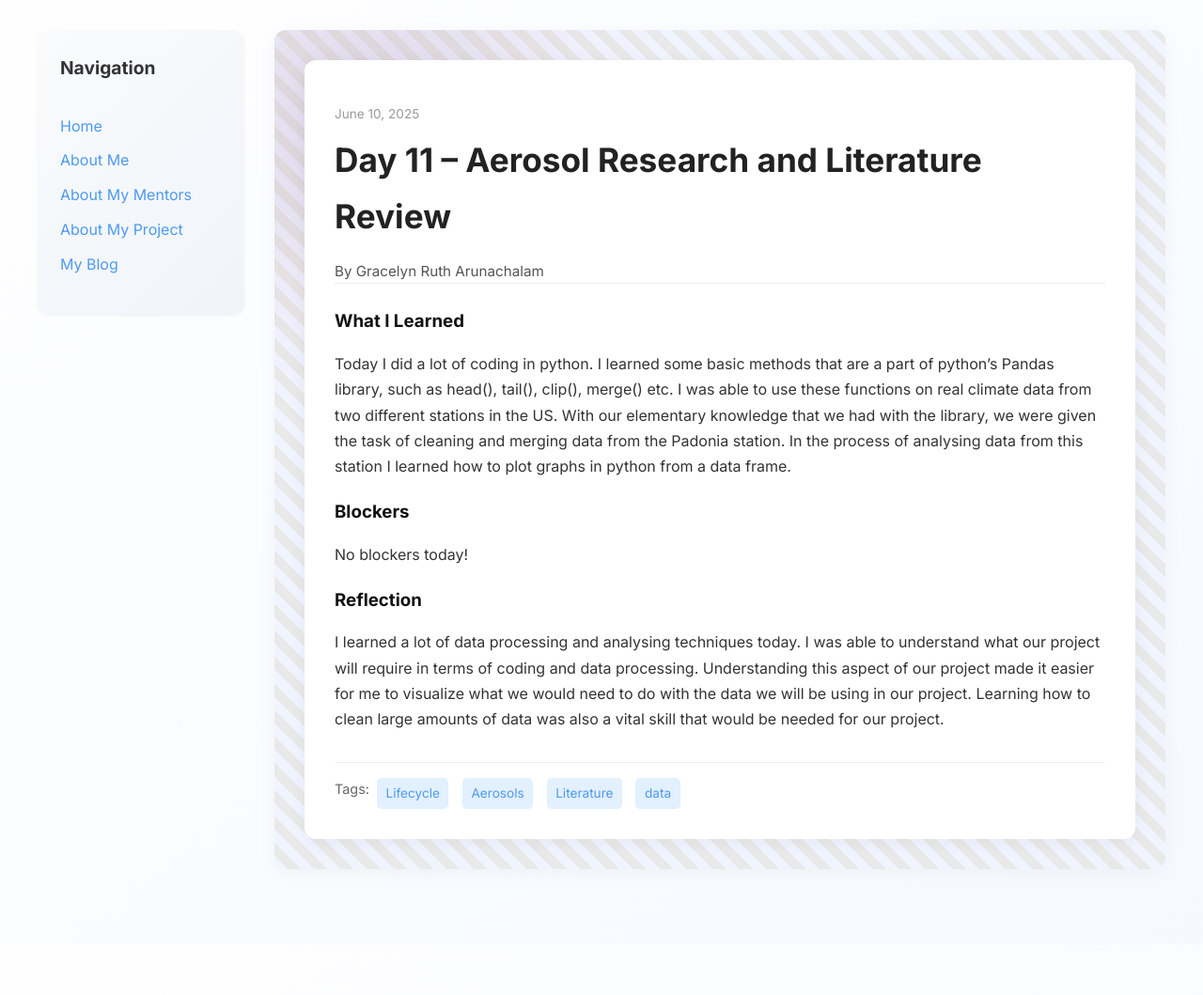
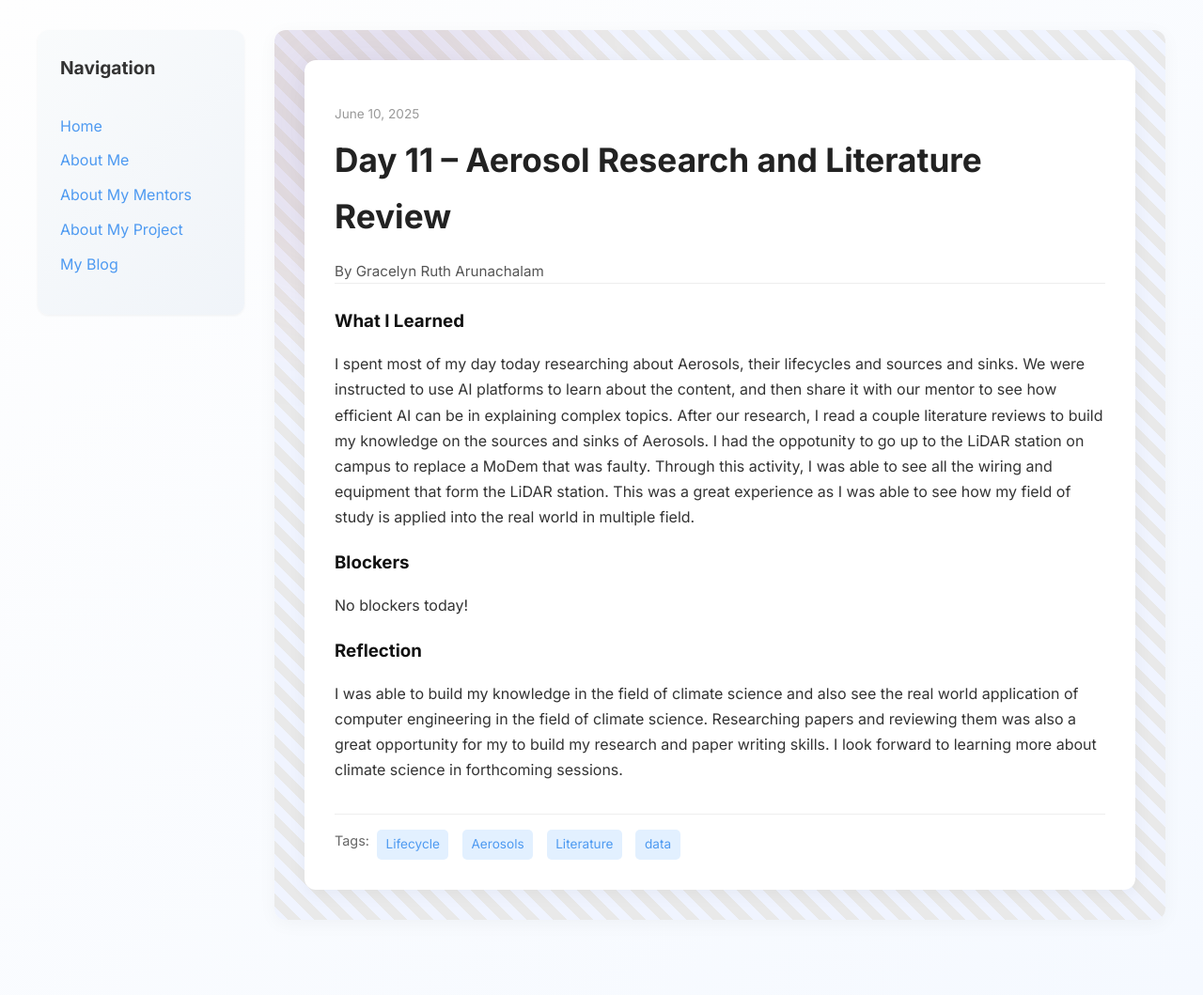
Before and after one commit to GracelynRuth/GracelynRuth.github.io, a Jekyll site: the page built from _posts/2025-06-10-day-11.md, in a window 1280 px wide. Shown: the whole page at 94% size. Built offline with Jekyll 4.4.1, drawn with Linux system fonts in a browser that asks for light colours; before the commit the page ends 1005 px from its top, so only the background shows below that.

Commit message:
Update 2025-06-10-day-11.md

```diff
--- a/_posts/2025-06-10-day-11.md
+++ b/_posts/2025-06-10-day-11.md
@@ -7,11 +7,11 @@ permalink: /day11.html
 tags: ["Lifecycle", "Aerosols", "Literature", "data"]
 
 what_i_learned: |
-  Today I did a lot of coding in python. I learned some basic methods that are a part of python's Pandas library, such as head(), tail(), clip(), merge() etc. I was able to use these functions on real climate data from two different stations in the US. With our elementary knowledge that we had with the library, we were given the task of cleaning and merging data from the Padonia station. In the process of analysing data from this station I learned how to plot graphs in python from a data frame.
+  I spent most of my day today researching about Aerosols, their lifecycles and sources and sinks. We were instructed to use AI platforms to learn about the content, and then share it with our mentor to see how efficient AI can be in explaining complex topics. After our research, I read a couple literature reviews to build my knowledge on the sources and sinks of Aerosols. I had the oppotunity to go up to the LiDAR station on campus to replace a MoDem that was faulty. Through this activity, I was able to see all the wiring and equipment that form the LiDAR station. This was a great experience as I was able to see how my field of study is applied into the real world in multiple field.
 
 blockers: |
   No blockers today!
 
 reflection: |
-  I learned a lot of data processing and analysing techniques today. I was able to understand what our project will require in terms of coding and data processing. Understanding this aspect of our project made it easier for me to visualize what we would need to do with the data we will be using in our project. Learning how to clean large amounts of data was also a vital skill that would be needed for our project.
+  I was able to build my knowledge in the field of climate science and also see the real world application of computer engineering in the field of climate science. Researching papers and reviewing them was also a great opportunity for my to build my research and paper writing skills. I look forward to learning more about climate science in forthcoming sessions.
 ---
```
